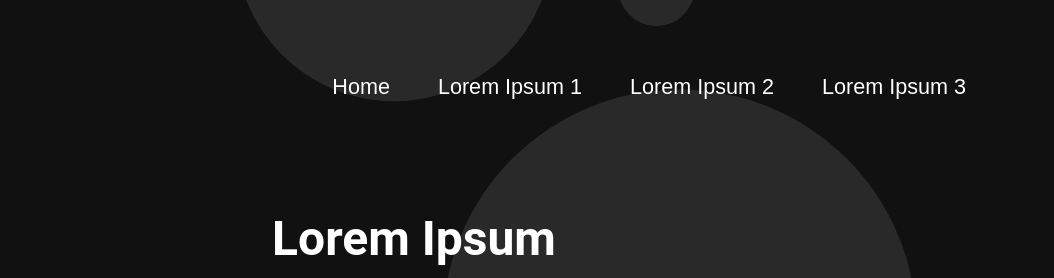
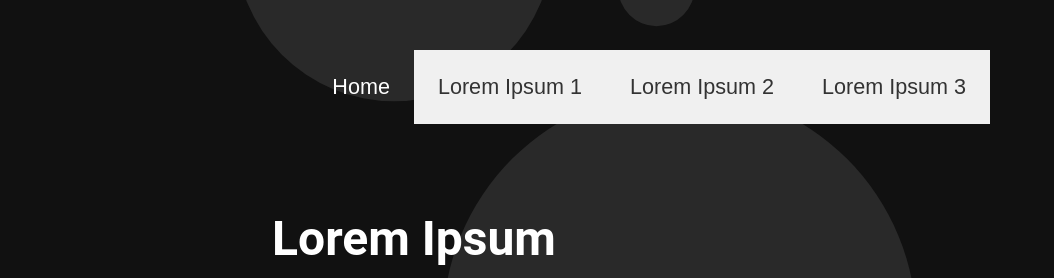
Before and after one commit to petsopaahita/portfolio, a plain HTML site: page index.html in a window 1280 px wide. Both pictures are taken after a click on the item "Lorem Ipsum 1". Shown: the top 278 px of the page, 226-1280 px from the left. Drawn offline with nearby package versions, Linux system fonts and the light colour scheme.

Commit message:
10/02/2025 - 14:17
- applied highlight on menu items when corresponding section is visible

```diff
--- a/css/style.css
+++ b/css/style.css
@@ -507,3 +507,8 @@ img {
   width: 2em;
   justify-content: center;
 }
+
+.menubar-list .highlight {
+  background-color: #f0f0f0; /* Change this to your desired highlight color */
+  color: #333; /* Change this to your desired text color */
+}
--- a/index.html
+++ b/index.html
@@ -150,6 +150,7 @@
                 </div>
               </div>
             </div>
+            <div class="space-80"></div>
             <div class="profile_cont-2 height-75vh scrll_snp_algn-start">
               <div class="space-80"></div>
               <h3 class="text_center">Lorem Ipsum</h3>
--- a/scripts.js
+++ b/scripts.js
@@ -80,3 +80,34 @@ $(document).ready(function () {
     $("#main").stop().animate({ opacity: 0.01 }, 1000);
   });
 });
+
+//-------------------------------------------------------------
+
+document.addEventListener("DOMContentLoaded", function () {
+  const sections = [
+    { id: "projects", menuItemClass: "menubar-list1" },
+    { id: "profile", menuItemClass: "menubar-list2" },
+    { id: "contact", menuItemClass: "menubar-list3" },
+  ];
+
+  const observers = sections.map((section) => {
+    const sectionElement = document.getElementById(section.id);
+    const menuItem = document.querySelector(`.${section.menuItemClass}`);
+
+    const observer = new IntersectionObserver(
+      (entries) => {
+        entries.forEach((entry) => {
+          if (entry.isIntersecting) {
+            menuItem.classList.add("highlight");
+          } else {
+            menuItem.classList.remove("highlight");
+          }
+        });
+      },
+      { threshold: 0.5 }
+    );
+
+    observer.observe(sectionElement);
+    return observer;
+  });
+});
```
